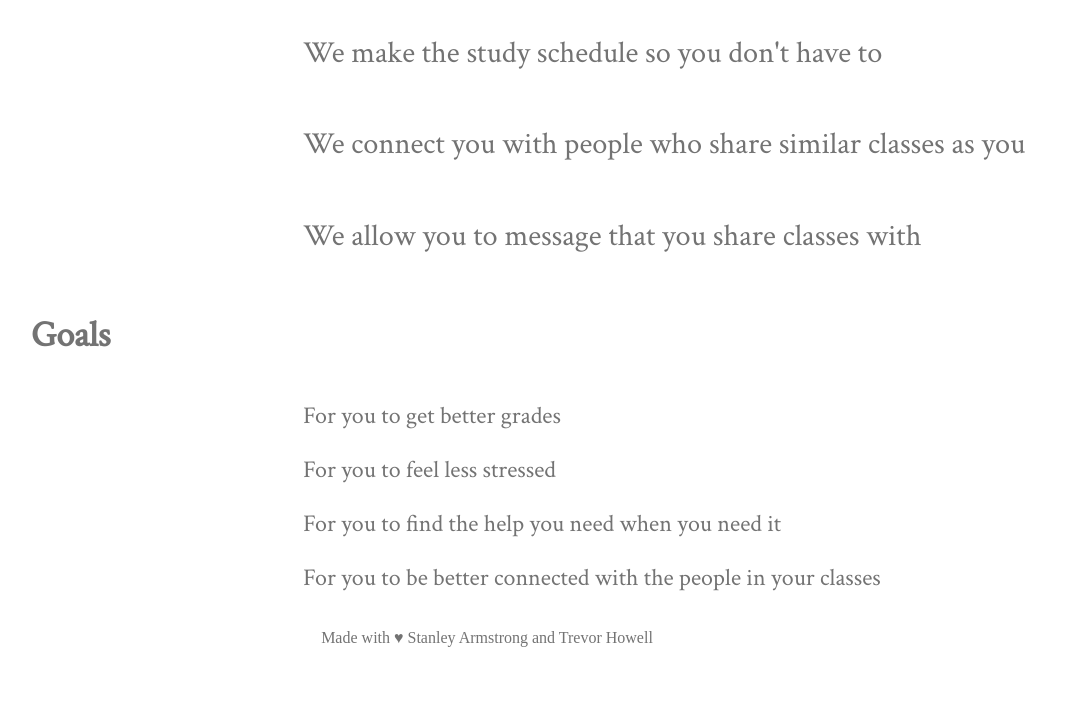
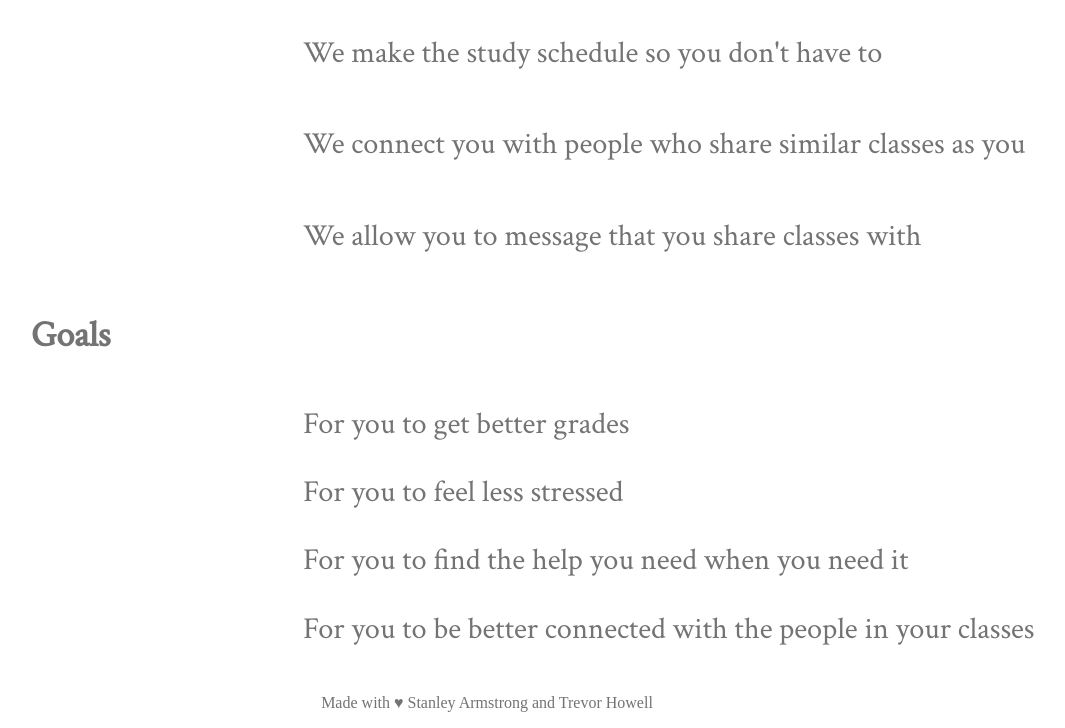
Before and after one commit to stanleyarmstrong/studytime.com, a website: page index.html in a window 1280 px wide. Shown: the part 597-1325 px from the top of the page, without its empty margins (153-1218 px from the left). Before the commit the page ends 1260 px from the top, so only its background shows below. Drawn offline with Linux system fonts and the light colour scheme.

Commit message:
Made some small changes

```diff
--- a/scss/sections/_goals.scss
+++ b/scss/sections/_goals.scss
@@ -13,7 +13,7 @@
 
 .goals__content {
     margin-left: 25rem;
-    font-size: $font-size-base * 1.5;
+    font-size: $font-size-base * 1.9;
     font-family: 'Crimson Text' , serif;
     line-height: $line-height-base * 1.5;
 }
```
Also changed, not shown: css/stylesheet.css.
